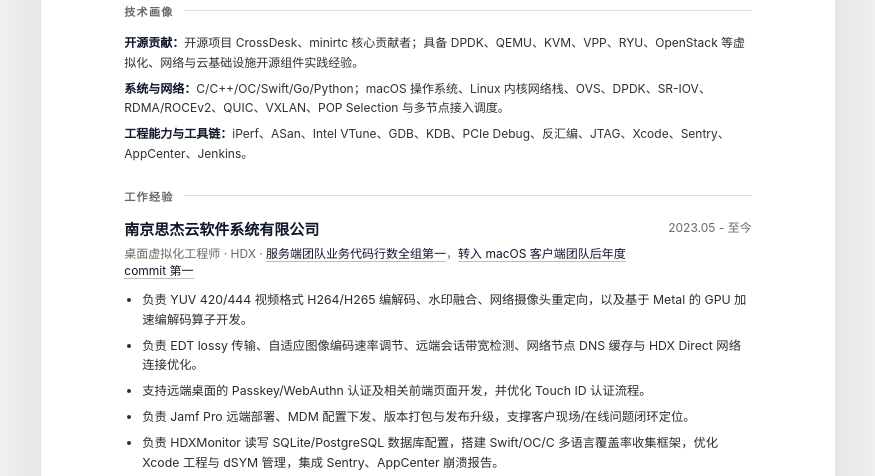
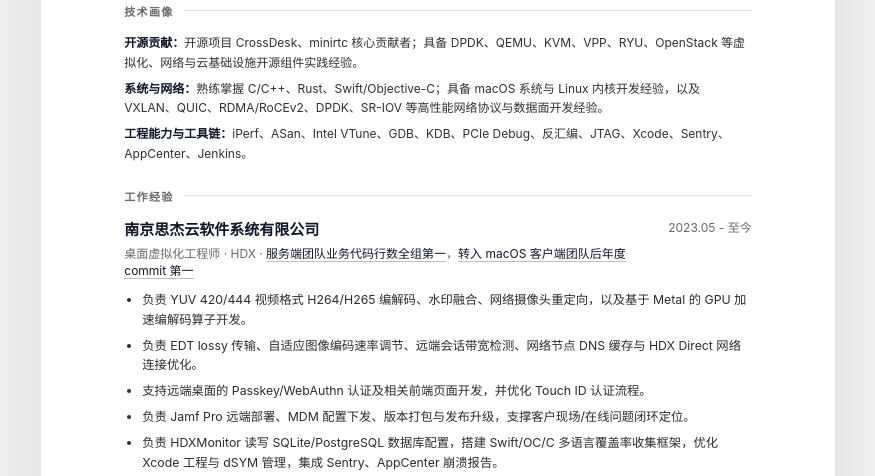
Before and after one commit to zongyangbigpolo/zongyangbigpolo.github.io, a plain HTML site: page resumes/v2/index.html in a window 1280 px wide. Shown: the part 281-757 px from the top of the page, without its empty margins (202-1077 px from the left). Drawn offline with Linux system fonts and the light colour scheme.

Commit message:
v2: rewrite systems and networking skills line
Co-authored-by: Copilot App <223556219+Copilot@users.noreply.github.com>

```diff
--- a/resumes/v2/index.html
+++ b/resumes/v2/index.html
@@ -32,7 +32,7 @@
           <div class="section-divider">技术画像</div>
           <div class="skill-lines">
             <p><strong>开源贡献：</strong>开源项目 CrossDesk、minirtc 核心贡献者；具备 DPDK、QEMU、KVM、VPP、RYU、OpenStack 等虚拟化、网络与云基础设施开源组件实践经验。</p>
-            <p><strong>系统与网络：</strong>C/C++/OC/Swift/Go/Python；macOS 操作系统、Linux 内核网络栈、OVS、DPDK、SR-IOV、RDMA/ROCEv2、QUIC、VXLAN、POP Selection 与多节点接入调度。</p>
+            <p><strong>系统与网络：</strong>熟练掌握 C/C++、Rust、Swift/Objective-C；具备 macOS 系统与 Linux 内核开发经验，以及 VXLAN、QUIC、RDMA/RoCEv2、DPDK、SR-IOV 等高性能网络协议与数据面开发经验。</p>
             <p><strong>工程能力与工具链：</strong>iPerf、ASan、Intel VTune、GDB、KDB、PCIe Debug、反汇编、JTAG、Xcode、Sentry、AppCenter、Jenkins。</p>
           </div>
         </section>
```
Also changed, not shown: 1 other file.
